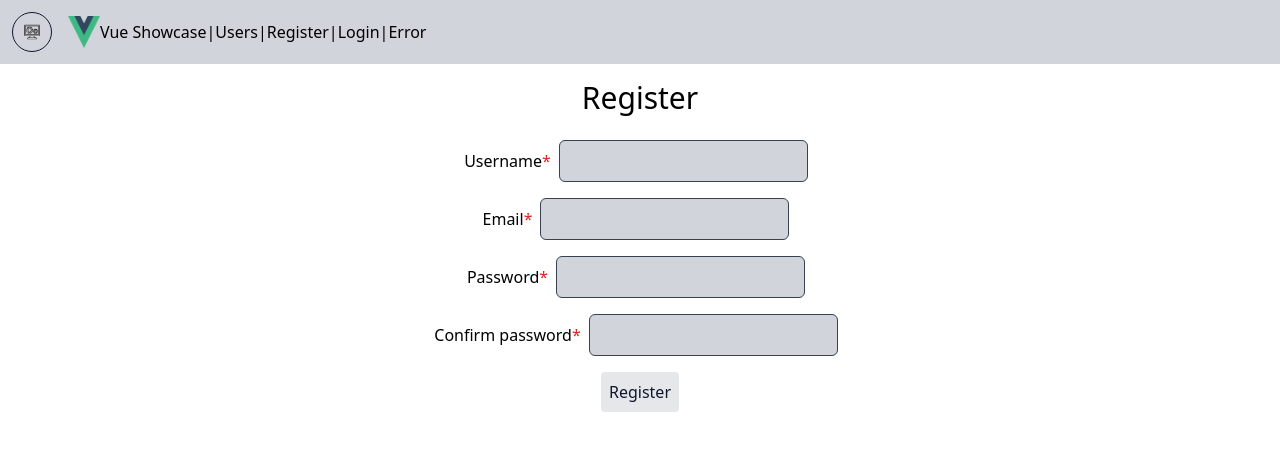
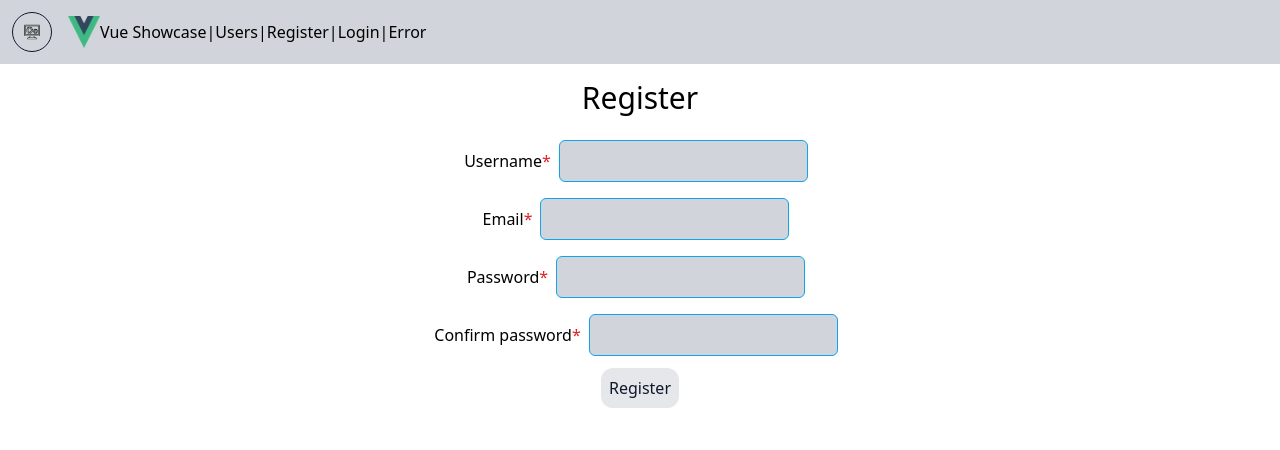
Before and after one commit to KnightTheCoder/VueShowcase, a Vue app: page /register in a window 1280 px wide. Shown: the top 450 px of the page. Built offline with nearby package versions, Linux system fonts and the light colour scheme.

Commit message:
BaseButton added

```diff
--- a/src/assets/styles/tailwind-main.css
+++ b/src/assets/styles/tailwind-main.css
@@ -5,10 +5,3 @@
 body {
     @apply bg-white text-black dark:bg-slate-600 dark:text-slate-300;
 }
-
-.btn {
-    @apply inline-block p-2 m-2 rounded bg-gray-200 text-slate-900;
-    @apply dark:text-slate-300 dark:bg-slate-700;
-    @apply hover:bg-gray-300 dark:hover:bg-slate-500;
-    @apply active:bg-gray-400 dark:active:bg-slate-400;
-}
--- /dev/null
+++ b/src/components/BaseButton.vue
@@ -0,0 +1,12 @@
+<script setup>
+const emit = defineEmits(['click'])
+</script>
+
+<template>
+    <button
+        class="inline-block p-2 m-1 rounded-xl text-slate-900 dark:text-slate-300 bg-gray-200 hover:bg-gray-400 active:bg-gray-500 dark:bg-slate-800 dark:hover:bg-slate-500 dark:active:bg-slate-400"
+        @click="emit('click')"
+    >
+        <slot />
+    </button>
+</template>
--- a/src/components/BaseInput.vue
+++ b/src/components/BaseInput.vue
@@ -29,7 +29,7 @@ const value = computed({
         <input
             v-bind="$attrs"
             v-model="value"
-            class="inline-block p-2 m-2 rounded-md bg-gray-300 focus:bg-gray-100 dark:bg-gray-700 dark:focus:bg-gray-600 border border-gray-700 dark:border-gray-500 focus:border-gray-400 dark:focus:border-slate-300 outline-none"
+            class="inline-block p-2 m-2 rounded-md bg-gray-300 focus:bg-gray-100 dark:bg-gray-700 dark:focus:bg-gray-600 border border-sky-500 dark:border-sky-300 focus:border-sky-400 dark:focus:border-sky-400 outline-none"
         >
     </div>
 </template>
--- a/src/components/InformationArticle.vue
+++ b/src/components/InformationArticle.vue
@@ -13,17 +13,17 @@ defineProps({
 </script>
 
 <template>
-    <div class="w-1/2 mt-4 mx-auto bg-slate-300 dark:bg-slate-700 h-fit border border-gray-500 p-2 shadow-md shadow-teal-700 dark:shadow-teal-300 hover:bg-slate-200 dark:hover:bg-slate-600">
+    <div class="w-3/4 my-4 mx-auto rounded-2xl bg-slate-300 dark:bg-slate-700 h-fit border border-gray-500 p-2 shadow-md shadow-teal-700 dark:shadow-teal-300 hover:bg-slate-200 dark:hover:bg-slate-600">
         <h2 class="text-2xl text-teal-700 dark:text-teal-500 p-2 mb-2 border border-gray-500">
             <img
                 v-if="imageSource != null"
-                class="inline-block h-20 w-20 bg-slate-100 rounded-full dark:bg-slate-300 p-2"
+                class="inline-block h-16 w-16 mr-4 p-1 bg-slate-100 rounded-full dark:bg-slate-500"
                 :src="imageSource"
             >
             {{ title }}
         </h2>
 
-        <p class="text-cyan-900 dark:text-cyan-300 p-6">
+        <p class="text-teal-700 dark:text-teal-300 p-6">
             <slot />
         </p>
     </div>
--- a/src/components/ToastNotification.vue
+++ b/src/components/ToastNotification.vue
@@ -64,7 +64,7 @@ const notificationColor = computed(() => {
 .modal {
     z-index: 999;
     position: fixed;
-    top: 10%;
+    top: 14%;
     left: 50%;
     margin-left: -15vw;
 }
--- a/src/composables/user.js
+++ b/src/composables/user.js
@@ -5,6 +5,12 @@ export function useUser() {
     const email = ref('')
     const password = ref('')
     const confirmPassword = ref('')
+
+    const isEmpty = computed(() => {
+        return username.value != ''
+            && password.value != ''
+            && email.value != ''
+    })
 
     const doPasswordsMatch = computed(() => {
         return password.value == confirmPassword.value
@@ -19,12 +25,9 @@ export function useUser() {
     })
 
     const isUserCorrect = computed(() => {
-        return username.value != ''
-            && password.value != ''
-            && email.value != ''
-            && isEmailFormatCorrect
-            && isPasswordFormatCorrect
-            && doPasswordsMatch.value
+        return isEmpty.value
+            && isEmailFormatCorrect.value
+            && isPasswordFormatCorrect.value
     })
 
     const resetUser = () => {
@@ -40,6 +43,7 @@ export function useUser() {
         password,
         confirmPassword,
         resetUser,
+        isEmpty,
         isPasswordFormatCorrect,
         isEmailFormatCorrect,
         doPasswordsMatch,
--- a/src/views/HomeView.vue
+++ b/src/views/HomeView.vue
@@ -8,7 +8,7 @@ import InformationArticle from '@/components/InformationArticle.vue'
 
 <template>
     <div class="home">
-        <h1 class="text-center text-2xl">
+        <h1 class="text-center my-8 text-4xl">
             Vue Showcase by Kocsis Dominik Adrián
         </h1>
 
@@ -19,6 +19,10 @@ import InformationArticle from '@/components/InformationArticle.vue'
             The purpose of Vue Showcase is to showcase what you can accomplish using Vue and it's ecosystem
             through examples and a fully working website
         </InformationArticle>
+
+        <h1 class="text-3xl text-center mt-14 mb-6">
+            Services used for the making of Vue Showcase
+        </h1>
 
         <InformationArticle title="Vue">
             Vue (pronounced /vju:/, like view) is a JavaScript framework for building user interfaces.
--- a/src/views/LoginView.vue
+++ b/src/views/LoginView.vue
@@ -1,6 +1,7 @@
 <script setup>
 import UserList from '@/components/UserList.vue'
 import BaseInput from '@/components/BaseInput.vue'
+import BaseButton from '@/components/BaseButton.vue'
 import ToastNotification from '@/components/ToastNotification.vue'
 import { useUser } from '@/composables/user'
 import { useNotification } from '@/composables/notification'
@@ -64,9 +65,10 @@ const login = () => {
             >
                 Password
             </BaseInput>
-            <button class="btn">
+
+            <BaseButton>
                 Login
-            </button>
+            </BaseButton>
 
             <hr>
 
--- a/src/views/RegisterView.vue
+++ b/src/views/RegisterView.vue
@@ -1,5 +1,6 @@
 <script setup>
 import BaseInput from '@/components/BaseInput.vue'
+import BaseButton from '@/components/BaseButton.vue'
 import ToastNotification from '@/components/ToastNotification.vue'
 import { useUser } from '@/composables/user'
 import { useNotification } from '@/composables/notification'
@@ -11,7 +12,7 @@ const { notification, setNotification, closeNotification } = useNotification()
 const usersStore = useUsersStore()
 
 const register = () => {
-    if (isUserCorrect.value) {
+    if (isUserCorrect.value && doPasswordsMatch.value) {
         usersStore.registerUser(
             username.value,
             email.value,
@@ -84,9 +85,9 @@ const register = () => {
                 Confirm password<span class="text-red-600">*</span>
             </BaseInput>
 
-            <button class="btn">
+            <BaseButton>
                 Register
-            </button>
+            </BaseButton>
 
             <ToastNotification
                 :notification="notification"
--- a/src/views/UserView.vue
+++ b/src/views/UserView.vue
@@ -1,17 +1,21 @@
 <script setup>
 import UserList from '@/components/UserList.vue'
 import BaseInput from '@/components/BaseInput.vue'
-import { computed, onMounted, ref } from 'vue'
+import BaseButton from '@/components/BaseButton.vue'
+import ToastNotification from '@/components/ToastNotification.vue'
+import { computed, onMounted, ref, watch } from 'vue'
 import { useRoute } from 'vue-router'
 import { useTitle } from '@/composables/title'
 import { useUser } from '@/composables/user'
+import { useNotification } from '@/composables/notification'
 import { useUsersStore } from '@/stores/users'
 
 const route = useRoute()
 const title = useTitle('Vue Showcase')
+const { notification, setNotification, closeNotification } = useNotification()
 const usersStore = useUsersStore()
 
-const { username, email, password } = useUser()
+const { username, email, password, isUserCorrect, isEmpty } = useUser()
 const user = computed(
     () => {
         const foundUsers = usersStore.users.filter(u => u.id == route.params.id)
@@ -22,7 +26,7 @@ const user = computed(
 const userExists = computed(() => route.params.id && user.value.id > -1)
 const userDoesntExist = computed(() => route.params.id != '')
 
-onMounted(() => {
+function usernameChange() {
     if (userExists.value) {
         title.value = user.value.username
         username.value = user.value.username
@@ -31,7 +35,18 @@ onMounted(() => {
     } else {
         title.value = 'Users'
     }
+}
+
+onMounted(() => {
+    usernameChange()
 })
+
+watch(
+    () => user.value.username,
+    () => {
+        usernameChange()
+    }
+)
 
 const isBeingEdited = ref(false)
 
@@ -40,9 +55,35 @@ function toggleEdit() {
 }
 
 function saveChanges() {
-    user.value.username = username.value
-    user.value.email = email.value
-    user.value.password = password.value
+    if (isUserCorrect.value) {
+        user.value.username = username.value
+        user.value.email = email.value
+        user.value.password = password.value
+
+        setNotification(
+            'Successfully saved',
+            'Changes have been saved',
+            'success'
+        )
+    } else if(isEmpty.value) {
+        setNotification(
+            'Failed to save',
+            'Fields are empty',
+            'danger'
+        )
+    } else {
+        setNotification(
+            'Failed to save',
+            'Fields are incorrect',
+            'danger'
+        )
+    }
+}
+
+function resetUser() {
+    username.value = user.value.username
+    email.value = user.value.email
+    password.value = user.value.password
 }
 </script>
 
@@ -50,7 +91,7 @@ function saveChanges() {
     <div class="user text-center">
         <div
             v-if="userExists"
-            class="border border-sky-500 rounded-lg p-4 w-1/2 mx-auto bg-gray-300 dark:bg-gray-700"
+            class="border border-blue-500 dark:border-sky-500 rounded-lg mt-8 p-4 w-1/2 mx-auto bg-gray-300 dark:bg-gray-700 shadow-lg shadow-blue-500 dark:shadow-sky-500"
         >
             <h1 class="text-center text-3xl mb-6">
                 Welcome {{ user.username }}!
@@ -62,16 +103,14 @@ function saveChanges() {
                 <p>Password: {{ user.password }}</p>
             </div>
 
-            <button
-                class="inline-block p-2 mt-1 mr-1 rounded text-slate-900 dark:text-slate-300 bg-gray-200 hover:bg-gray-400 active:bg-gray-500 dark:bg-slate-600 dark:hover:bg-slate-500 dark:active:bg-slate-400"
-                @click="toggleEdit"
-            >
+            <BaseButton @click="toggleEdit">
                 Edit
-            </button>
+            </BaseButton>
 
             <div
                 v-if="isBeingEdited"
                 class="m-4"
+                @keydown.enter="saveChanges"
             >
                 <BaseInput
                     v-model="username"
@@ -93,13 +132,20 @@ function saveChanges() {
                 >
                     Password
                 </BaseInput>
-                <button
-                    class="inline-block p-2 mt-4 mr-1 rounded text-slate-900 dark:text-slate-300 bg-gray-200 hover:bg-gray-400 active:bg-gray-500 dark:bg-slate-600 dark:hover:bg-slate-500 dark:active:bg-slate-400"
-                    @click="saveChanges"
-                >
+
+                <BaseButton @click="saveChanges">
                     Save changes
-                </button>
+                </BaseButton>
+
+                <BaseButton @click="resetUser">
+                    Reset
+                </BaseButton>
             </div>
+
+            <ToastNotification
+                :notification="notification"
+                @close="closeNotification"
+            />
         </div>
 
         <p v-else-if="userDoesntExist">
```
Also changed, not shown: src/App.vue (+3 -5 lines).
